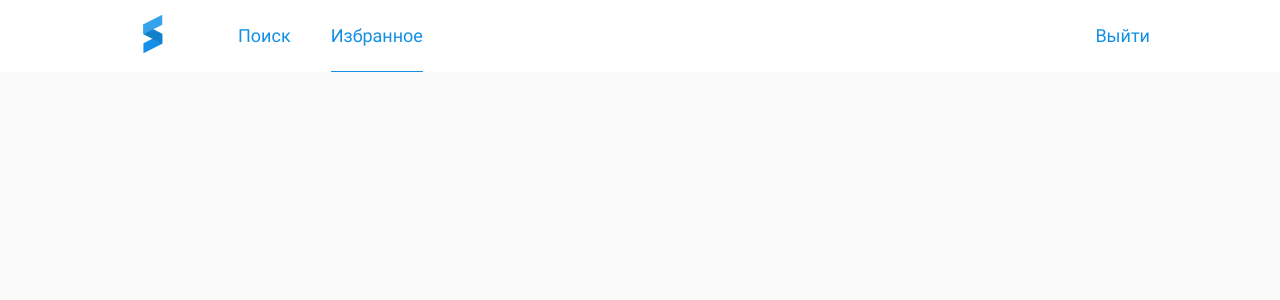
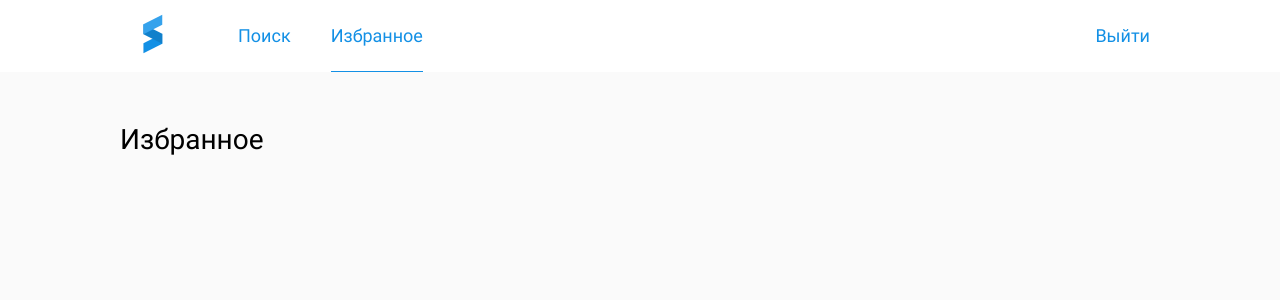
Before and after one commit to vvaleri/youtube, a React (Create React App) app in the folder client/: page /favourites in a window 1280 px wide. Shown: the top 300 px of the page. Built offline with nearby package versions, Linux system fonts and the light colour scheme; no server answers.

Commit message:
Feat: add page favourites

```diff
--- a/client/src/App.js
+++ b/client/src/App.js
@@ -1,4 +1,4 @@
-import { Header, Search } from './components';
+import { Header, Search, Favourites } from './components';
 import { BrowserRouter, Switch, Route } from 'react-router-dom';
 
 function App() {
@@ -7,7 +7,7 @@ function App() {
       <Header/>
       <Switch>
         <Route path='/' exact component={ Search }/>
-        <Route/>
+        <Route path='/favourites' exact component={ Favourites }/>
       </Switch>
     </BrowserRouter>
   );
--- /dev/null
+++ b/client/src/components/Favourites.js
@@ -0,0 +1,11 @@
+import { Main, FavouriteTitle } from '../styles/favourites';
+
+export function Favourites() {
+  return(
+    <Main>
+      <FavouriteTitle>Избранное</FavouriteTitle>
+
+    </Main>
+
+  )
+}
--- a/client/src/components/index.js
+++ b/client/src/components/index.js
@@ -3,11 +3,13 @@ import { Search } from './Search';
 import { Results } from './Results';
 import { VideoItem } from './VideoItem';
 import { FavouriteModal } from './FavouriteModal';
+import { Favourites } from './Favourites';
 
 export {
     Header,
     Search,
     Results,
     VideoItem,
-    FavouriteModal
+    FavouriteModal,
+    Favourites
 }
--- /dev/null
+++ b/client/src/styles/favourites.js
@@ -0,0 +1,14 @@
+import styled from 'styled-components/macro';
+
+const Main = styled.main`
+   padding: 120px 20px 0;
+   max-width: 1080px;
+   margin: 0 auto;
+`
+
+const FavouriteTitle = styled.h1`
+  font-size: 28px;
+  line-height: 40px;
+`
+
+export { Main, FavouriteTitle }
```
